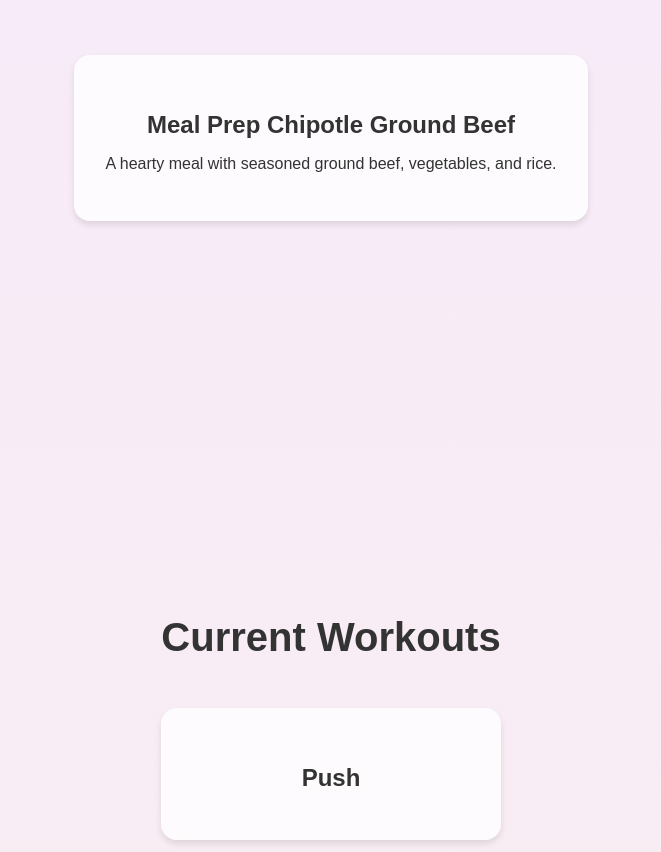
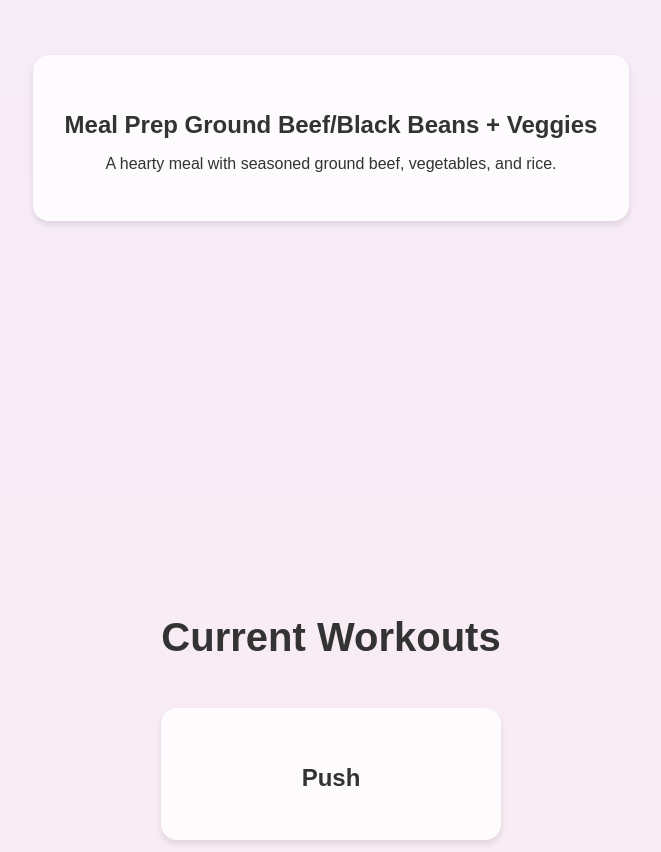
Before and after one commit to FilTatarnik/Munchy_healthy_eating_app, a React (Create React App) app: page / in a window 1280 px wide. Shown: the part 1350-2202 px from the top of the page, without its empty margins (309-970 px from the left). Built offline with nearby package versions, Linux system fonts and the light colour scheme.

Commit message:
changed something about recipe

```diff
--- a/src/components/Recipes.js
+++ b/src/components/Recipes.js
@@ -6,7 +6,7 @@
 
   const recipesData = [
     {
-      title: "Meal Prep Chipotle Ground Beef",
+      title: "Meal Prep Ground Beef/Black Beans + Veggies",
       description: "A hearty meal with seasoned ground beef, vegetables, and rice.",
       fullDescription: "This recipe features flavorful ground beef, paired with sautéed vegetables and perfectly cooked rice. Ideal for meal prepping, it's packed with protein, fiber, and nutrients.",
       ingredients: [
```
